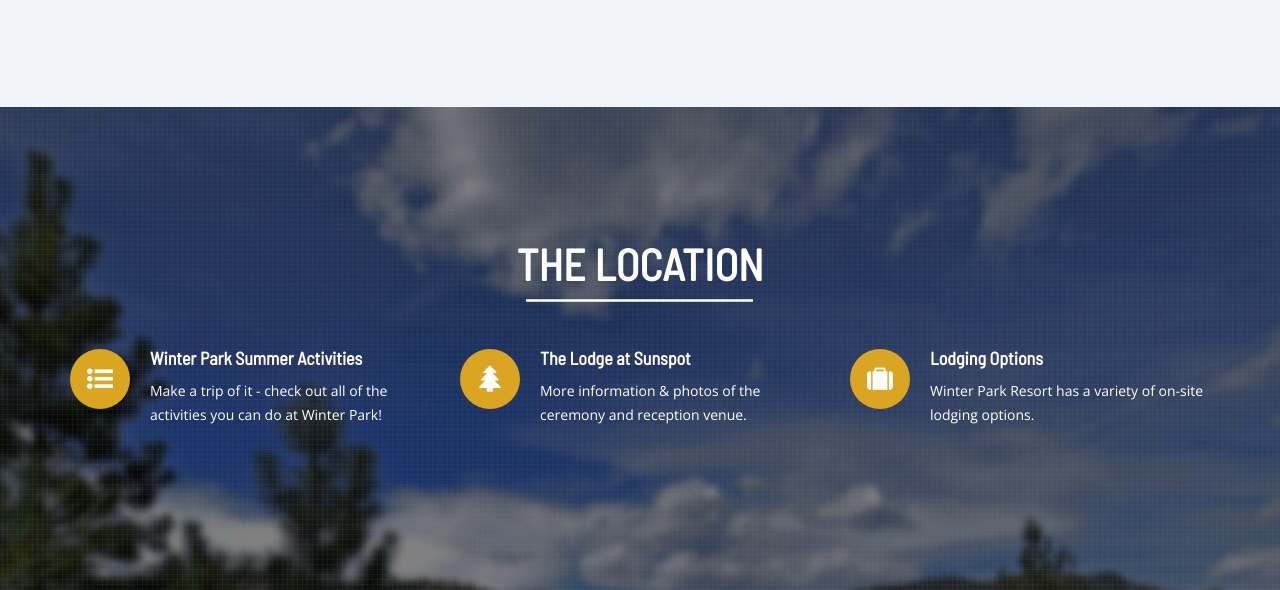
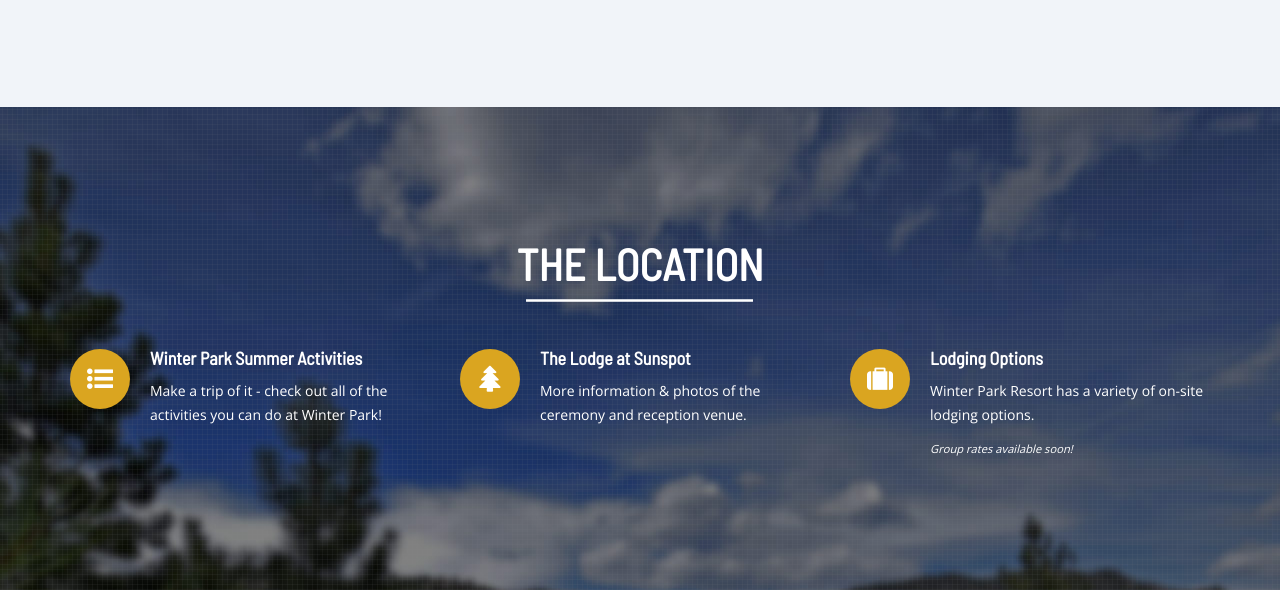
Before and after one commit to gabekahen/coloradokahens, a plain HTML site: page docs/index.html in a window 1280 px wide. Shown: the part 1810-2400 px from the top of the page. Drawn offline with nearby package versions, Linux system fonts and the light colour scheme; some packages are replaced by stand-ins of ours.

Commit message:
Added information about group rates TBD

```diff
--- a/docs/index.html
+++ b/docs/index.html
@@ -291,6 +291,9 @@
                                                             <p>
                                                                   Winter Park Resort has a variety of on-site lodging options.
                                                             </p>
+																														<p style="font-size: 0.8em;">
+																															<i>Group rates available soon!</i>
+																														</p>
                                                       </div>
                                                   </a>
                                                 </div>
```
